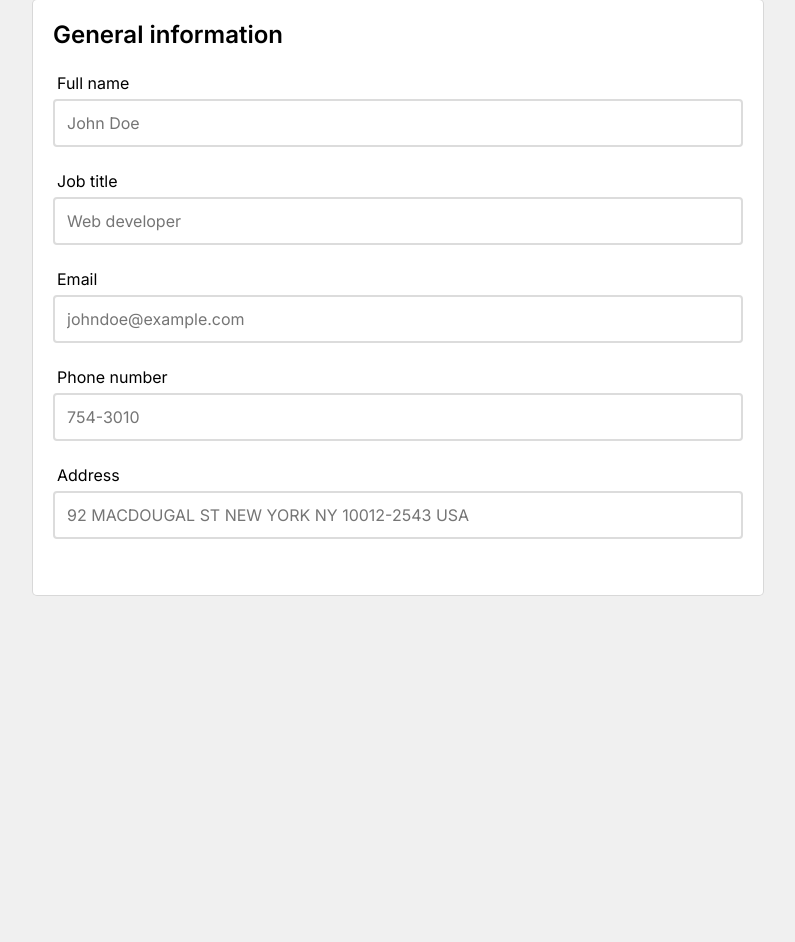
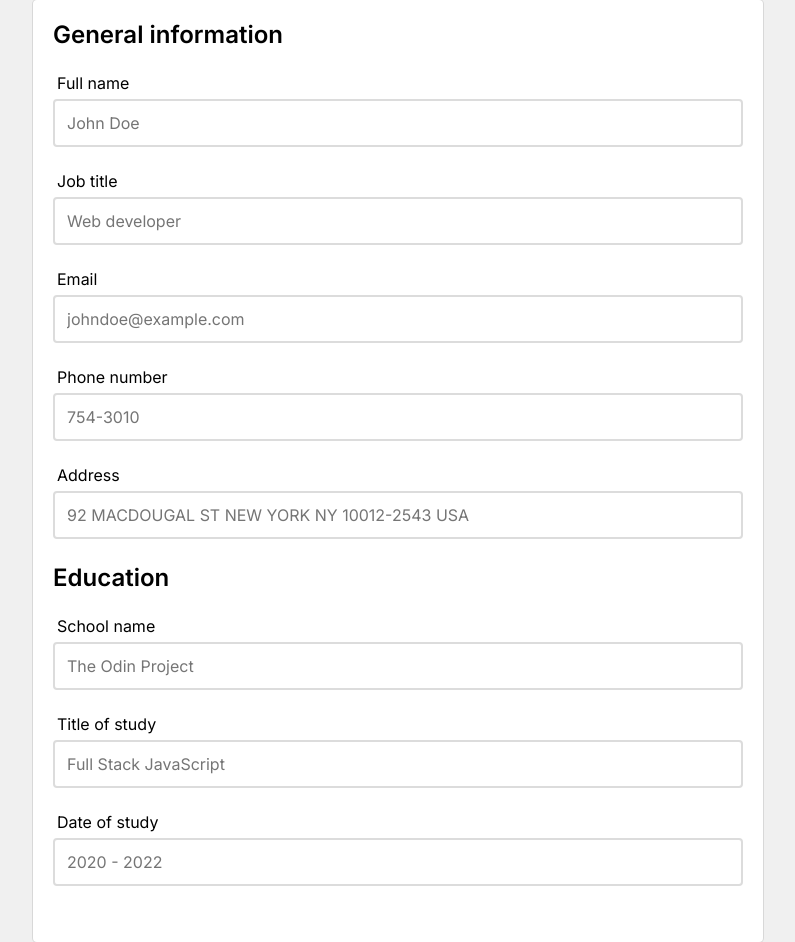
Before and after one commit to nelrnd/react-cv-application, a React (Create React App) app: page / in a window 1280 px wide. Shown: the whole page, without its empty margins (242-1037 px from the left). Before the commit the page ends 800 px from the top, so only its background shows below. Built offline with nearby package versions, Linux system fonts and the light colour scheme.

Commit message:
Create EducationFormSection component

```diff
--- a/src/App.js
+++ b/src/App.js
@@ -1,11 +1,13 @@
 import React, { Component } from 'react';
 import GeneralFormSection from './components/GeneralFormSection';
+import EducationFormSection from './components/EducationFormSection';
 
 class App extends Component {
   render() {
     return (
       <div className="App">
         <GeneralFormSection />
+        <EducationFormSection />
       </div>
     );
   }
--- /dev/null
+++ b/src/components/EducationFormSection.js
@@ -0,0 +1,32 @@
+import React, { Component } from 'react';
+
+class EducationFormSection extends Component {
+  render() {
+    return (
+      <div className="form-section">
+        <h2>Education</h2>
+
+        <div>
+          <label htmlFor="school-name">School name</label>
+          <input type="text" id="school-name" placeholder="The Odin Project" />
+        </div>
+
+        <div>
+          <label htmlFor="title-of-study">Title of study</label>
+          <input
+            type="text"
+            id="title-of-study"
+            placeholder="Full Stack JavaScript"
+          />
+        </div>
+
+        <div>
+          <label htmlFor="date-of-study">Date of study</label>
+          <input type="text" id="date-of-study" placeholder="2020 - 2022" />
+        </div>
+      </div>
+    );
+  }
+}
+
+export default EducationFormSection;
```
